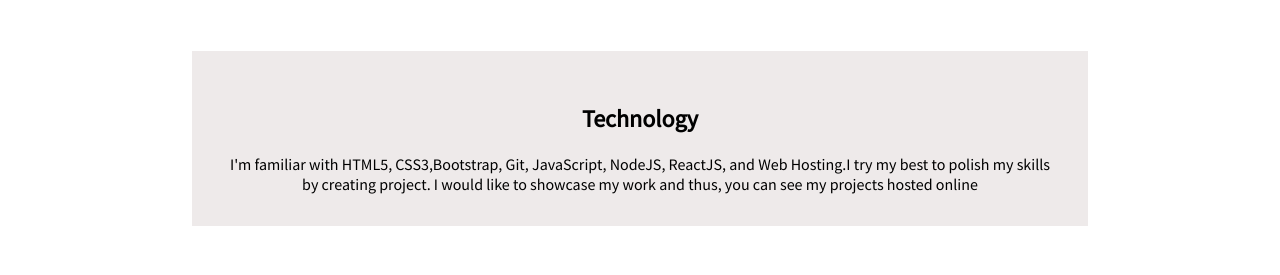
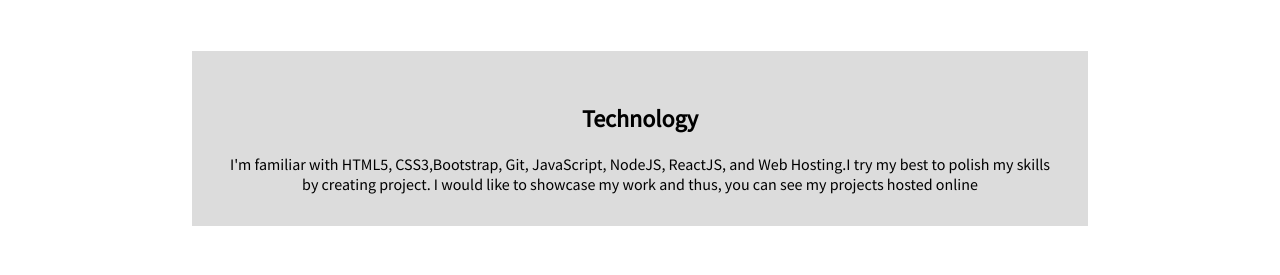
Before and after one commit to abhishek36/portfolio, a plain HTML site: page index.html in a window 1280 px wide. Shown: the part 510-785 px from the top of the page. Drawn offline with Linux system fonts and the light colour scheme.

Commit message:
ergthtrhyrhfgt

```diff
--- a/style.css
+++ b/style.css
@@ -90,7 +90,7 @@ section h1 {
 }
 
 .ow {
-    background-color: #eeeaea;
+    background-color:	#DCDCDC;
     padding-bottom: 1rem;
     /* margin: 0 auto; */
 }
```
